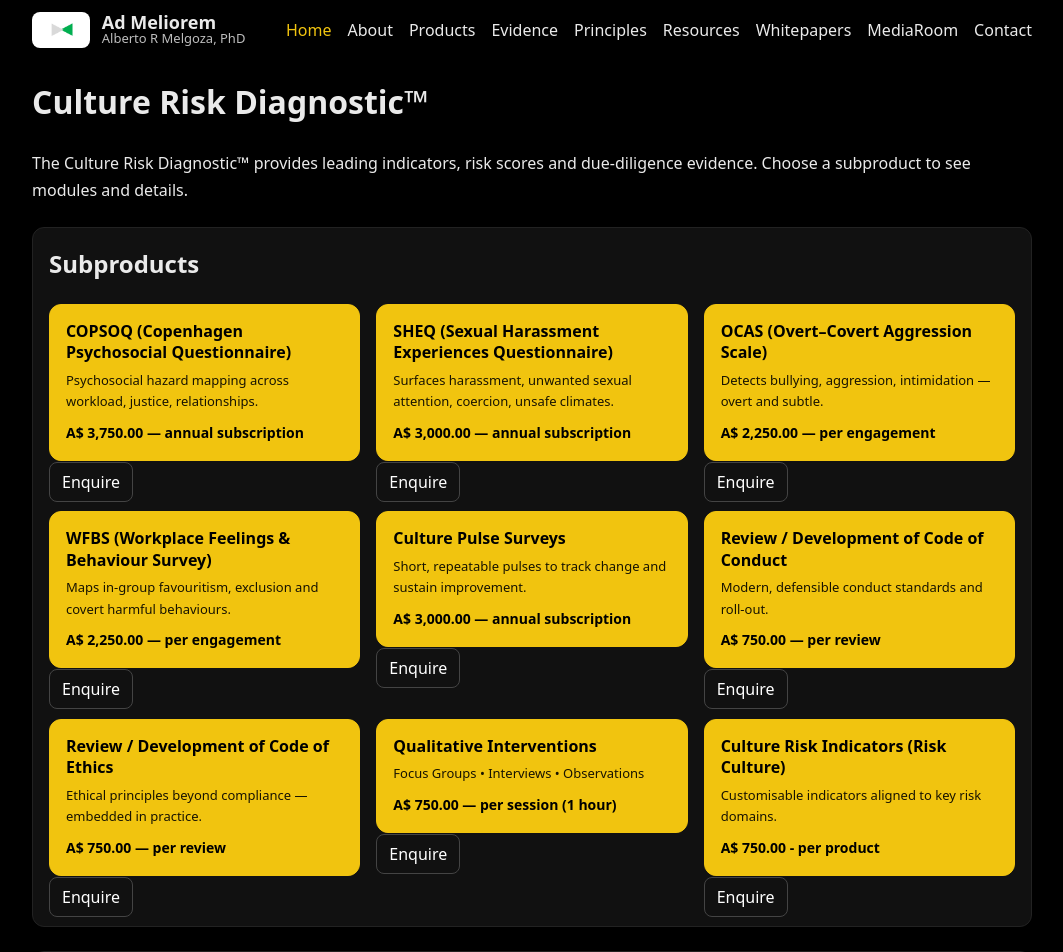
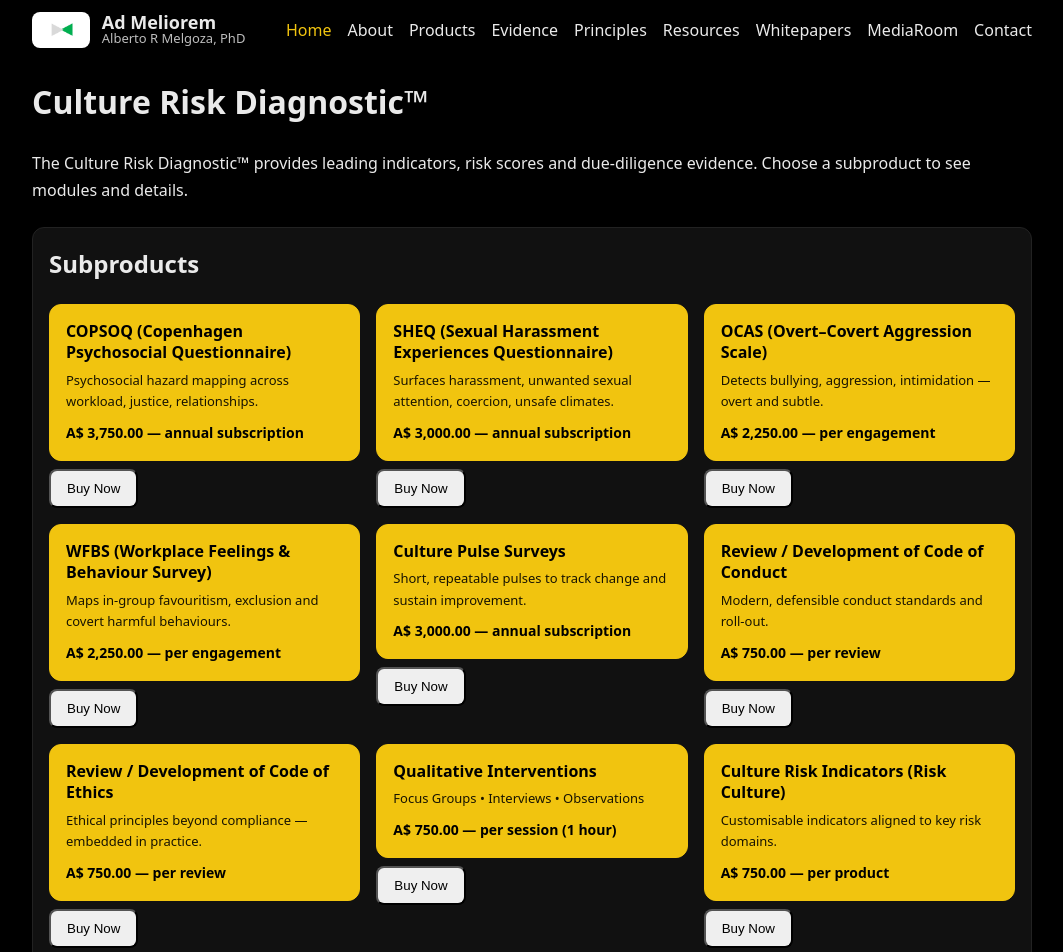
Before and after one commit to AlbertoRMelgoza/AdMeliorem, a Next.js app: page /products/culture-risk-diagnostic in a window 1280 px wide. Shown: the top 952 px of the page, without its empty margins (108-1171 px from the left). Built offline with nearby package versions, Linux system fonts and the light colour scheme.

Commit message:
Update page.tsx

```diff
--- a/app/products/culture-risk-diagnostic/page.tsx
+++ b/app/products/culture-risk-diagnostic/page.tsx
@@ -1,5 +1,6 @@
 import Link from "next/link";
 import type { CSSProperties } from "react";
+import BuyButton from "./BuyButton"; // make sure this file exists in the same folder
 
 export const metadata = {
   title: "Culture Risk Diagnostic™ — Ad Meliorem",
@@ -7,63 +8,97 @@ export const metadata = {
     "A forensic cultural assessment that maps hotspots and provides leading indicators, risk scores and evidence of due diligence.",
 };
 
-// Hard-coded subproducts (no external imports)
-const SUBPRODUCTS = [
+// ─────────────────────────────────────────────────────────────
+// Subproducts: display labels + fallback charge amounts (AUD)
+// Every tile will show Buy Now. If you later add Stripe price_…
+// IDs in PRICE_ID_BY_SLUG below, those will be used instead.
+// ─────────────────────────────────────────────────────────────
+type Tile = {
+  slug: string;
+  title: string;
+  short: string;
+  priceLabel: string;    // what the user sees
+  fallbackPrice: number; // what we'll charge if no Stripe priceId is set
+};
+
+const SUBPRODUCTS: Tile[] = [
   {
     slug: "copsoq",
     title: "COPSOQ (Copenhagen Psychosocial Questionnaire)",
     short: "Psychosocial hazard mapping across workload, justice, relationships.",
     priceLabel: "A$ 3,750.00 — annual subscription",
+    fallbackPrice: 3750,
   },
   {
     slug: "sheq",
     title: "SHEQ (Sexual Harassment Experiences Questionnaire)",
     short: "Surfaces harassment, unwanted sexual attention, coercion, unsafe climates.",
     priceLabel: "A$ 3,000.00 — annual subscription",
+    fallbackPrice: 3000,
   },
   {
     slug: "ocas",
     title: "OCAS (Overt–Covert Aggression Scale)",
     short: "Detects bullying, aggression, intimidation — overt and subtle.",
     priceLabel: "A$ 2,250.00 — per engagement",
+    fallbackPrice: 2250,
   },
   {
     slug: "wfbs",
     title: "WFBS (Workplace Feelings & Behaviour Survey)",
     short: "Maps in-group favouritism, exclusion and covert harmful behaviours.",
     priceLabel: "A$ 2,250.00 — per engagement",
+    fallbackPrice: 2250,
   },
   {
     slug: "culture-pulse-surveys",
     title: "Culture Pulse Surveys",
     short: "Short, repeatable pulses to track change and sustain improvement.",
     priceLabel: "A$ 3,000.00 — annual subscription",
+    fallbackPrice: 3000,
   },
   {
     slug: "code-of-conduct",
     title: "Review / Development of Code of Conduct",
     short: "Modern, defensible conduct standards and roll-out.",
     priceLabel: "A$ 750.00 — per review",
+    fallbackPrice: 750,
   },
   {
     slug: "code-of-ethics",
     title: "Review / Development of Code of Ethics",
     short: "Ethical principles beyond compliance — embedded in practice.",
     priceLabel: "A$ 750.00 — per review",
+    fallbackPrice: 750,
   },
   {
     slug: "qualitative-interventions",
     title: "Qualitative Interventions",
     short: "Focus Groups • Interviews • Observations",
     priceLabel: "A$ 750.00 — per session (1 hour)",
+    fallbackPrice: 750,
   },
   {
     slug: "culture-risk-indicators",
     title: "Culture Risk Indicators (Risk Culture)",
     short: "Customisable indicators aligned to key risk domains.",
-    priceLabel: "A$ 750.00 - per product",
+    priceLabel: "A$ 750.00 — per product",
+    fallbackPrice: 750,
   },
 ];
+
+// Optional: paste your real Stripe price IDs here to charge Stripe prices
+const PRICE_ID_BY_SLUG: Record<string, string | undefined> = {
+  // copsoq: "price_XXXXXXXXXXXXXXXX",
+  // sheq: "price_YYYYYYYYYYYYYYYY",
+  // ocas: "price_ZZZZZZZZZZZZZZZZ",
+  // wfbs: "price_AAAAAAAAAAAAAAAA",
+  // "culture-pulse-surveys": "price_BBBBBBBBBBBBBBBB",
+  // "code-of-conduct": "price_CCCCCCCCCCCCCCCC",
+  // "code-of-ethics": "price_DDDDDDDDDDDDDDDD",
+  // "qualitative-interventions": "price_EEEEEEEEEEEEEEEE",
+  // "culture-risk-indicators": "price_FFFFFFFFFFFFFFFF",
+};
 
 export default function CRDPage() {
   const wrap: CSSProperties = { maxWidth: 1000, margin: "28px auto", padding: "0 16px", lineHeight: 1.65 };
@@ -102,7 +137,10 @@ export default function CRDPage() {
       <section style={card}>
         <h2 style={{ marginTop: 0 }}>Subproducts</h2>
         <div style={grid}>
-          {SUBPRODUCTS.map((sp) => (
+          {SUBPRODUCTS.map((sp) => {
+            const priceId = PRICE_ID_BY_SLUG[sp.slug];
+
+            return (
               <div key={sp.slug} style={{ display: "flex", flexDirection: "column", gap: 8 }}>
                 <Link href={`/products/culture-risk-diagnostic/${sp.slug}`} style={tile}>
                   <p style={titleStyle}>{sp.title}</p>
@@ -110,24 +148,12 @@ export default function CRDPage() {
                   <p style={priceStyle}>{sp.priceLabel}</p>
                 </Link>
 
-              {/* Keep it simple: enquiries only from this page.
-                 Purchases (if any) can happen on the deeper pages you already set up. */}
-              <div>
-                <a
-                  href="/contact"
-                  style={{
-                    border: "1px solid #444",
-                    padding: "8px 12px",
-                    borderRadius: 8,
-                    color: "#fff",
-                    textDecoration: "none",
-                  }}
-                >
-                  Enquire
-                </a>
+                <BuyButton priceId={priceId} name={sp.title} price={sp.fallbackPrice}>
+                  Buy Now
+                </BuyButton>
               </div>
-            </div>
-          ))}
+            );
+          })}
         </div>
       </section>
 
```
Lines whose indentation alone changed are shown as unchanged.
